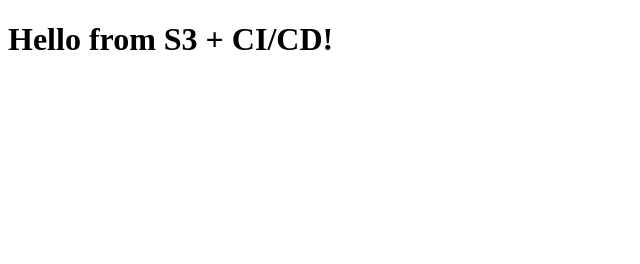
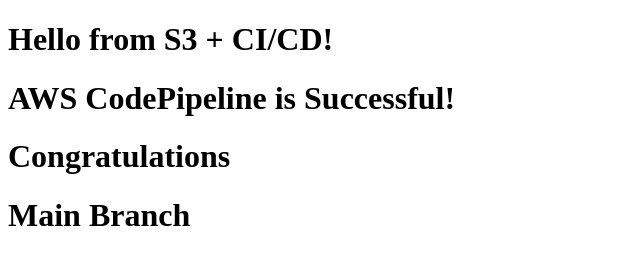
Before and after one commit to Pallela-Meena/index, a plain HTML site: page index.html in a window 1280 px wide. Shown: the whole page, without its empty margins (0-640 px from the left). Drawn offline with Linux system fonts and the light colour scheme.

Commit message:
Update index.html

```diff
--- a/index.html
+++ b/index.html
@@ -5,5 +5,8 @@
 </head>
 <body>
   <h1>Hello from S3 + CI/CD!</h1>
+  <h1>AWS CodePipeline is Successful!</h1>
+  <h1>Congratulations</h1>
+  <h1>Main Branch</h1>
 </body>
 </html>
```
